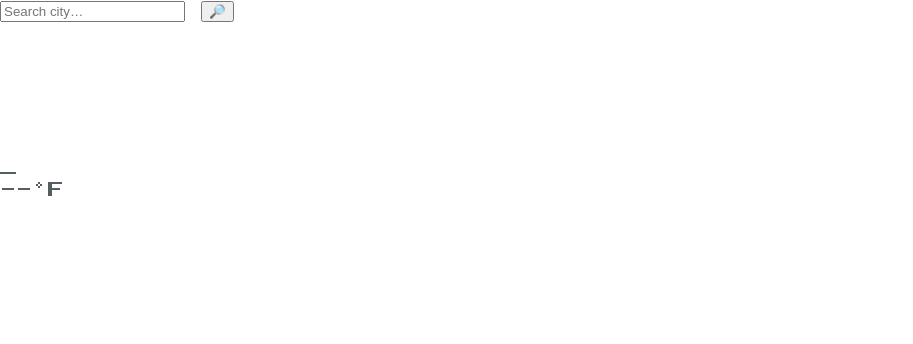
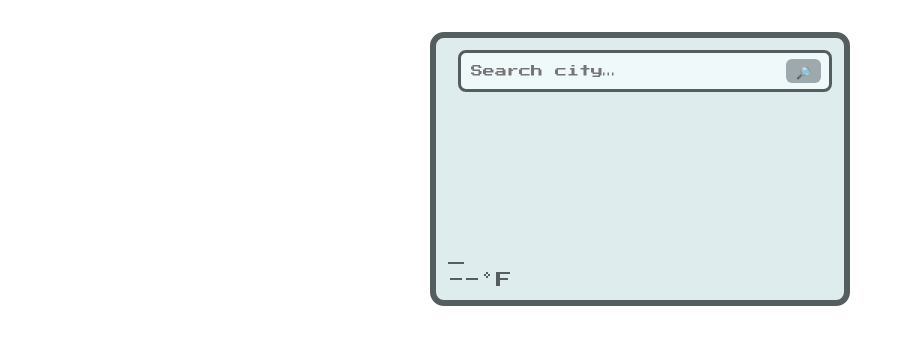
Before and after one commit to allenvuu/weather-app, a plain HTML site: page index.html in a window 1280 px wide. Shown: the whole page, without its empty margins (0-913 px from the left). Drawn offline with Linux system fonts and the light colour scheme.

Commit message:
Setup Search Bar

```diff
--- a/style.css
+++ b/style.css
@@ -2,7 +2,7 @@
 :root{
     --bg: #dfeced;
     --bezel: #555e5e;
-    --lcd: #8edffa;
+    --lcd: #f0f9fa;
     --lcdBorder: #63b4cf;
     --ink: #232729;
     --accent: #9ea9ad;
@@ -10,17 +10,73 @@
 
 *{ box-sizing: border-box; }
 
+/*setting up the body*/
 html, body{
     height: 100%;
     margin: 0;
 
     background: radial-graident (
         1200px 800px at 70% -10%,
-        #eec9c9 0 40%,
-        #bbe7eb 60%,
-        #96e9f2 80%,
-        #4ed4e9 100%);
+        #ffffff 0 40%,
+        #eaf4f5 60%,
+        #d9ebed 80%,
+        #cfe3e6 100%);
 
         font-family: "Press Start 2P", system-ui, sans-serif;
         color: var(--bezel);
 }
+
+/*where the main display will be*/
+.card{
+    width:min(420px, 92vw);
+    margin: 4vh auto;
+    background: var(--bg);
+    border: 6px solid var(--bezel);
+    border-radius: 14px;
+    padding: 12px;
+    box-shadow: 0 12px 0 #e1f4f5,
+                0 18px 30px rgba (0, 0, 0, .25);
+    display: grid;
+    grid-template-rows: auto 1fr auto;
+    gap: 10px;
+}
+
+/*navigation bar*/
+.topbar{
+    display: flex;
+    align-items: center;
+    gap: 10px;
+}
+
+.search{
+    flex: 1;
+    display: flex;
+    gap: 8px;
+    background: var(--lcd);
+    border: 3px solid var(--bezel);
+    border-radius: 8px;
+    padding: 6px 8px;
+}
+
+.search input{
+    flex: 1;
+    font: 12px/1 "Press Start 2p", monospace;
+    color: var(--ink);
+    background: transparent;
+    border:none;
+    outline: none;
+}
+
+.search button{
+    border: none;
+    background: var(--accent);
+    color: white;
+    padding: 6px 10px;
+    font: 12px/1 "Press Start 2P", monospace;
+    border-radius: 6px;
+    cursor: pointer;
+}
+
+.search button:h hover{
+    filter: brightness (0.9);
+}
```
